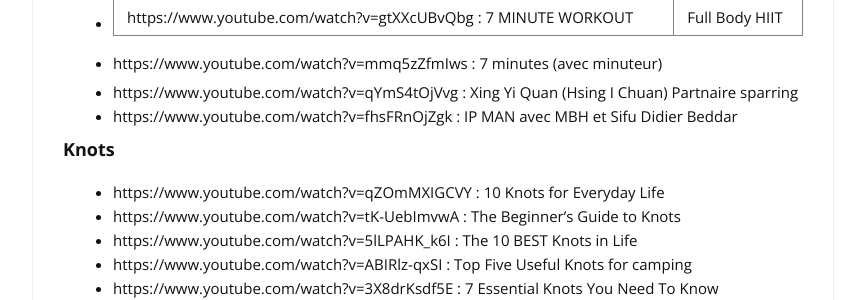
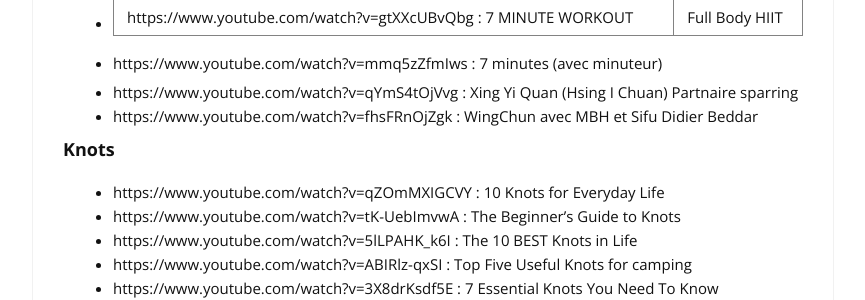
Before and after one commit to cylmat/cylmat.github.io, a Jekyll site: the page built from _pages/tricks.md, in a window 1280 px wide and 900 px high, scrolled down 1540 px. Shown: the part 154-454 px from the top of the window, without its empty margins (207-1072 px from the left). Built offline with Jekyll 4.4.1, drawn with Linux system fonts in a browser that asks for light colours; nearby versions of some CDN libraries.

Commit message:
Update tricks.md

```diff
--- a/_pages/tricks.md
+++ b/_pages/tricks.md
@@ -55,7 +55,7 @@
 - https://www.youtube.com/watch?v=mmq5zZfmIws : 7 minutes (avec minuteur)
 
 - https://www.youtube.com/watch?v=qYmS4tOjVvg : Xing Yi Quan (Hsing I Chuan) Partnaire sparring
-- https://www.youtube.com/watch?v=fhsFRnOjZgk : IP MAN avec MBH et Sifu Didier Beddar
+- https://www.youtube.com/watch?v=fhsFRnOjZgk : WingChun avec MBH et Sifu Didier Beddar
 
 ### Knots
 
```
